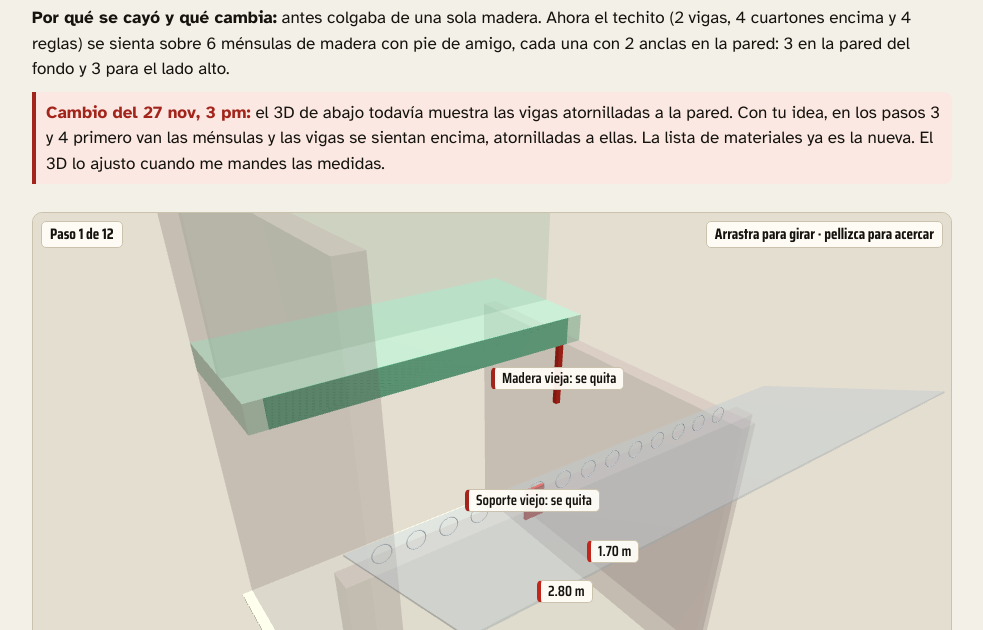
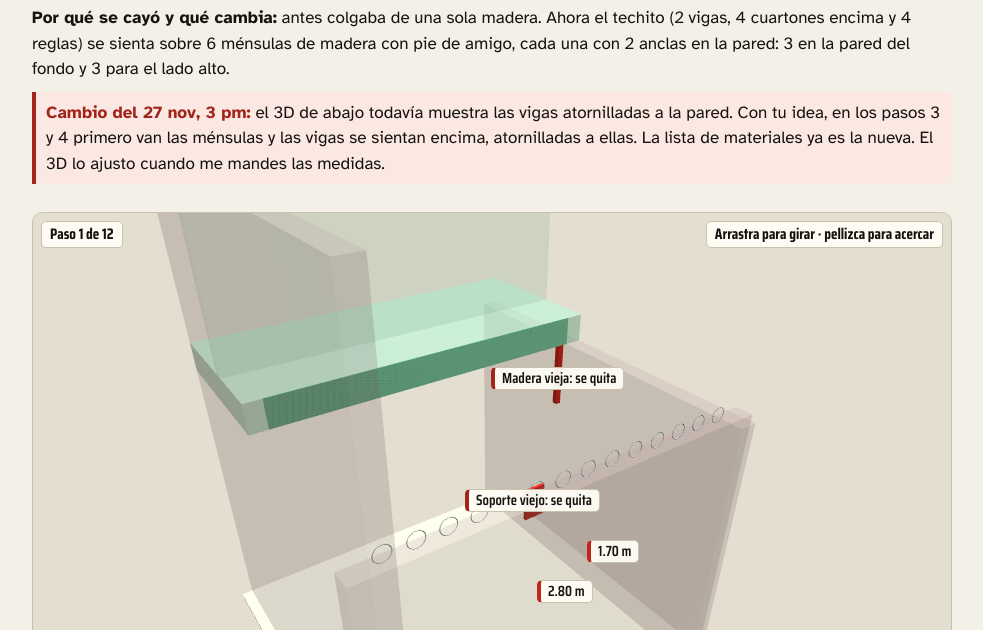
Before and after one commit to cbanegas21/asistente, a plain HTML site: page techo/index.html in a window 1280 px wide. Shown: the part 170-800 px from the top of the page, without its empty margins (148-1131 px from the left). Drawn offline with nearby package versions, Linux system fonts and the light colour scheme; animation ran at ten frames a second.

Commit message:
Techo: sin el plano del vecino

```diff
--- a/techo/index.html
+++ b/techo/index.html
@@ -348,7 +348,7 @@ function build() {
   var floor = box(330, 2, 330, mat("#cfc6b4")); floor.position.set(140, -1, 30); scene.add(floor);
   var back = box(330, BAND0, 15, wallM); back.position.set(140, BAND0 / 2, D + 7.5); scene.add(back);
   var wire = new THREE.Mesh(new THREE.TorusGeometry(6, 0.3, 4, 16), mat("#9aa3a9")); for (var wi = 0; wi < 14; wi++) { var wr = wire.clone(); wr.position.set(wi * 21, BAND0 + 6, D + 7.5); scene.add(wr); }
-  var nb = box(330, 1, 120, mat("#9aa3a9", { transparent: true, opacity: 0.45, depthWrite: false })); nb.position.set(140, BAND0 + 45, D + 75); nb.rotation.x = -0.35; scene.add(nb);
+
   var right = box(15, 420, 330, wallM); right.position.set(-7.5, 210, 30); scene.add(right);
   var left = box(15, BAND0, 330, wallM); left.position.set(W + 7.5, BAND0 / 2, 30); scene.add(left);
   var slab = box(W + 30, BAND1 - BAND0, 135, greenM); slab.position.set(140, (BAND0 + BAND1) / 2, -67.5); scene.add(slab);
```
